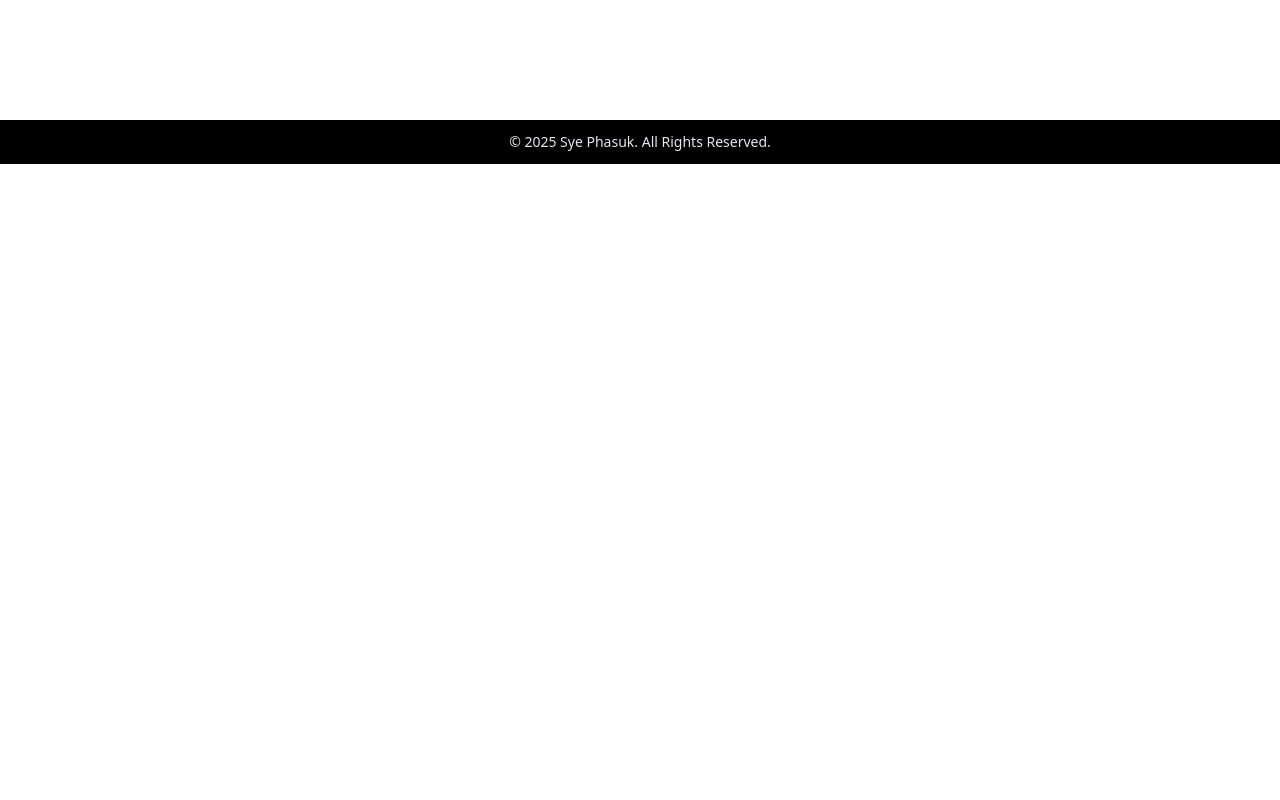
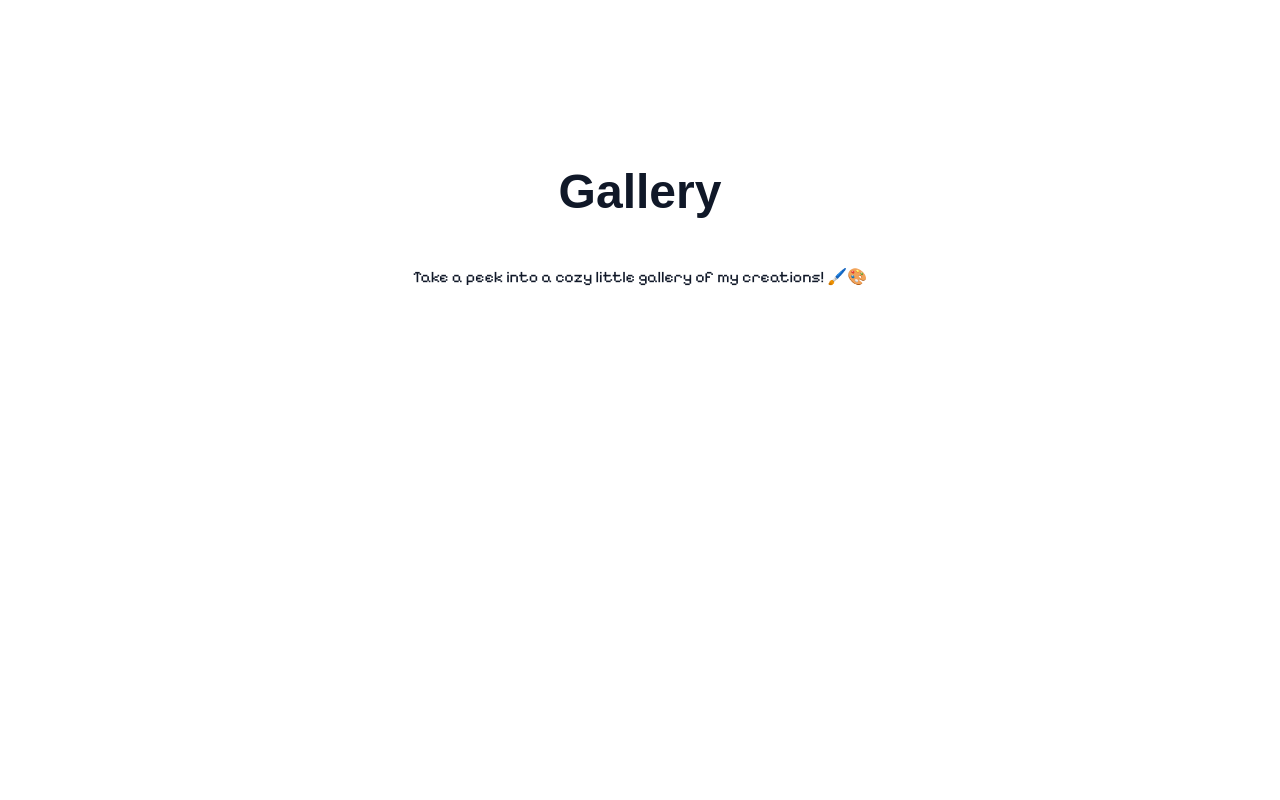
Before and after one commit to phasuk15/Sye-Phasuk, a Next.js app: page / in a window 1280 px wide. Shown: the part 2280-3080 px from the top of the page. Before the commit the page ends 2444 px from the top, so only its background shows below. Built offline with nearby package versions, Linux system fonts and the light colour scheme; a web font is replaced by a local one.

Commit message:
Description of gallery section

```diff
--- a/app/sections/About.tsx
+++ b/app/sections/About.tsx
@@ -1,7 +1,7 @@
 const About = () => {
     return (
         <div className="h-screen max-w-2xl mx-auto px-4 flex flex-col items-center">
-            <h1 className="font-jersey font-bold text-5xl py-12 ">About Me</h1>
+            <h1 className="font-jersey font-bold text-5xl py-12">About Me</h1>
             <div className="flex flex-col justify-center leading-relaxed text-center font-pixelify gap-5">
                 <p>Hi, I’m Sye! I’m a software engineer and designer who loves building creative, user-friendly digital experiences.</p>
                 <p>I’m passionate about coding, design, and creating things that make people’s lives a little easier (and prettier).</p>
--- a/app/sections/Gallery.tsx
+++ b/app/sections/Gallery.tsx
@@ -1,7 +1,8 @@
 const Gallery = () => {
     return (
-        <div>
-
+        <div className="h-screen max-w-2xl mx-auto px-4 flex flex-col items-center">
+            <h1 className="font-jersey font-bold text-5xl py-12">Gallery</h1>
+            <p className="font-pixelify text-center leading-relaxed">Take a peek into a cozy little gallery of my creations! 🖌️🎨</p>
         </div>
     );
 }
--- a/app/sections/Projects.tsx
+++ b/app/sections/Projects.tsx
@@ -2,7 +2,7 @@ const Projects = () => {
     return (
         <div className="h-screen max-w-2xl mx-auto px-4 flex flex-col items-center">
             <h1 className="font-jersey font-bold text-5xl py-12">Projects</h1>
-            <p className="leading-relaxed text-center font-pixelify gap-5">A little collection of projects I've been building, designing and tinkering with ✨💫</p>
+            <p className="leading-relaxed text-center font-pixelify">A little collection of projects I've been building, designing and tinkering with ✨💫</p>
             <div className="flex flex-wrap">
 
             </div>
```
